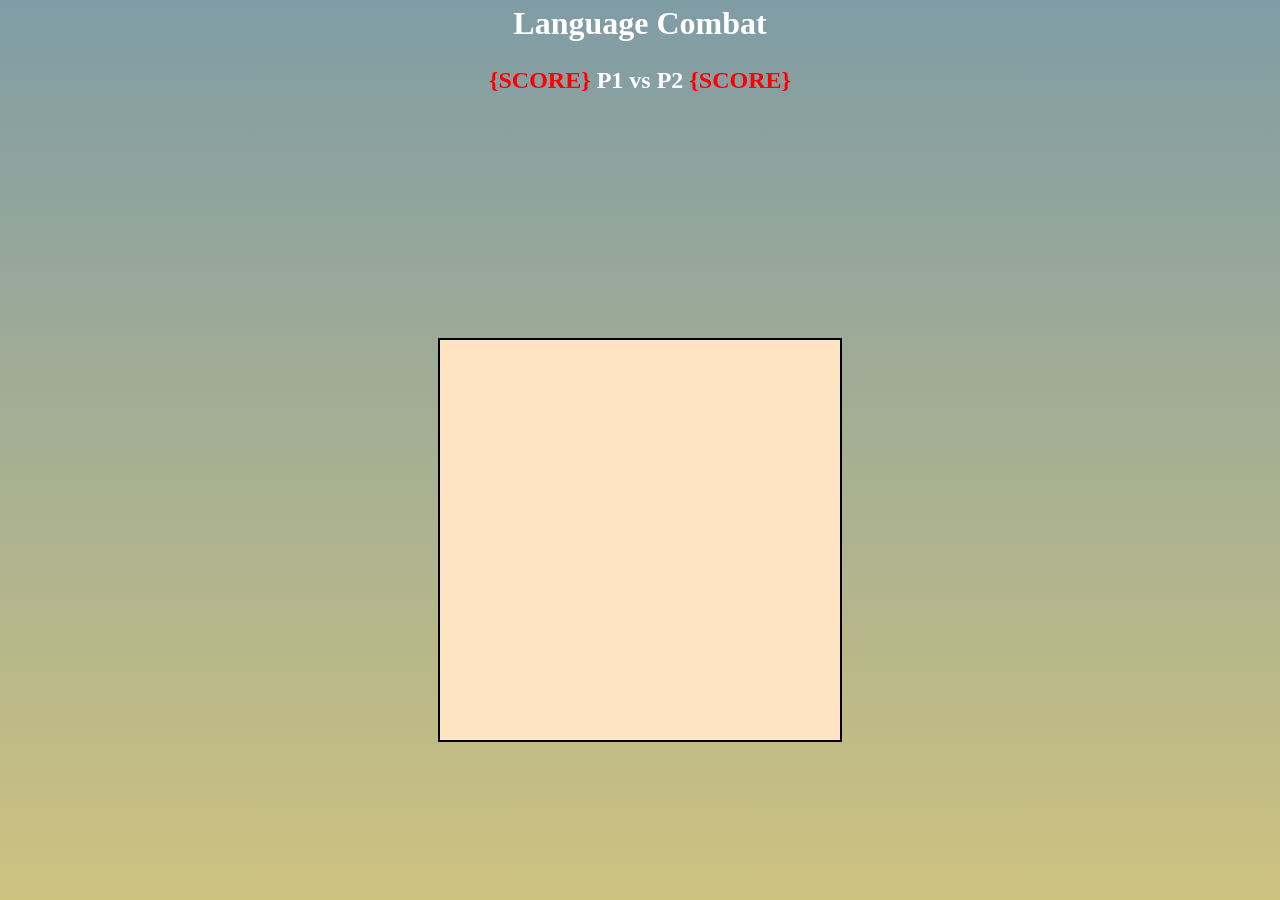
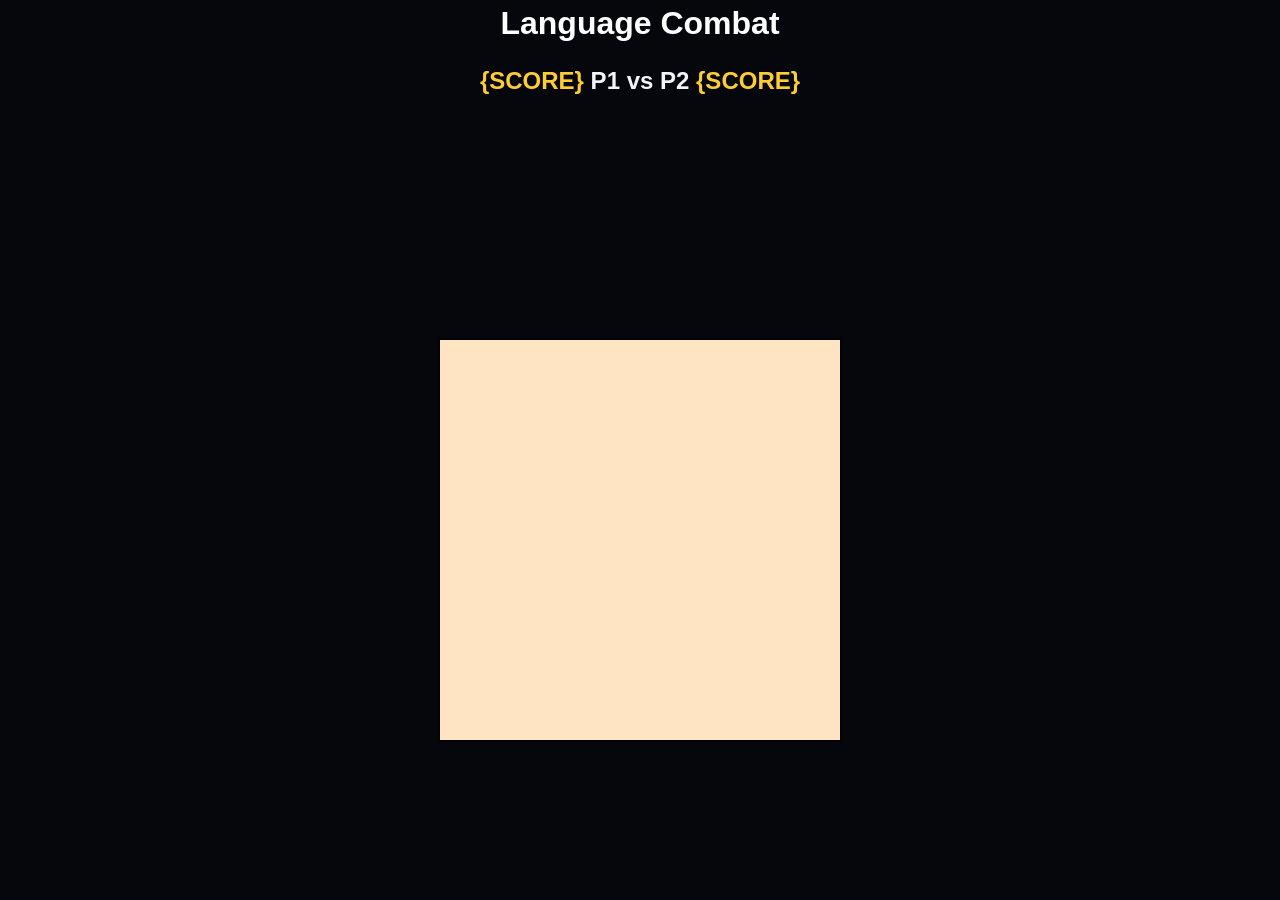

chore: ui-redesign: task 1 — design tokens + global base styles

--- a/style.css
+++ b/style.css
@@ -1,11 +1,49 @@
+/* DESIGN TOKENS -------------------------------------------------------------
+   See specs/ui-redesign/spec.md for the full design system reference. */
+:root {
+    /* colors */
+    --bg-void: #05070d;
+    --bg-surface: #11141c;
+    --bg-surface-raised: #181c27;
+    --accent-p1: #ff3860;
+    --accent-p2: #2ee6ff;
+    --accent-gold: #ffcc33;
+    --accent-violet: #b46cff;
+    --text-primary: #f2f4f8;
+    --text-muted: #8a93a6;
+    --line: rgba(255, 255, 255, 0.08);
+
+    /* glow/shadow */
+    --glow-p1: 0 0 12px rgba(255, 56, 96, 0.7);
+    --glow-p2: 0 0 12px rgba(46, 230, 255, 0.7);
+    --glow-gold: 0 0 16px rgba(255, 204, 51, 0.6);
+
+    /* spacing */
+    --space-1: 4px;
+    --space-2: 8px;
+    --space-3: 12px;
+    --space-4: 16px;
+    --space-5: 24px;
+    --space-6: 32px;
+    --space-7: 48px;
+    --space-8: 64px;
+
+    /* radius */
+    --radius-sm: 6px;
+    --radius-md: 12px;
+    --radius-lg: 20px;
+    --radius-pill: 999px;
+}
+
 html{
     background-image: linear-gradient(
         to bottom,
-        rgba(1, 58, 76, 0.5),
-        rgba(156, 133, 1, 0.5)
+        rgba(5, 7, 13, 0.85),
+        rgba(5, 7, 13, 0.7)
       ), url("./img/bg.gif");
     background-repeat: no-repeat;
     background-size: cover;
+    background-color: var(--bg-void);
 }
 
 body {
@@ -13,10 +51,12 @@ body {
     padding: 0;
     width: 100%;
     height: 100%;
+    font-family: -apple-system, "Segoe UI", Roboto, Helvetica, Arial, sans-serif;
+    color: var(--text-primary);
 }
 
 strong {
-    color: red;
+    color: var(--accent-gold);
 }
 
 img {
@@ -24,13 +64,13 @@ img {
 }
 
 h2 {
-    color: white;
+    color: var(--text-primary);
 }
 
 h4 {
     margin: 0.8em;
     font-size: 0.8em;
-    color: white
+    color: var(--text-primary);
 }
 
 /* ID-s --------------------------------------------------------*/
